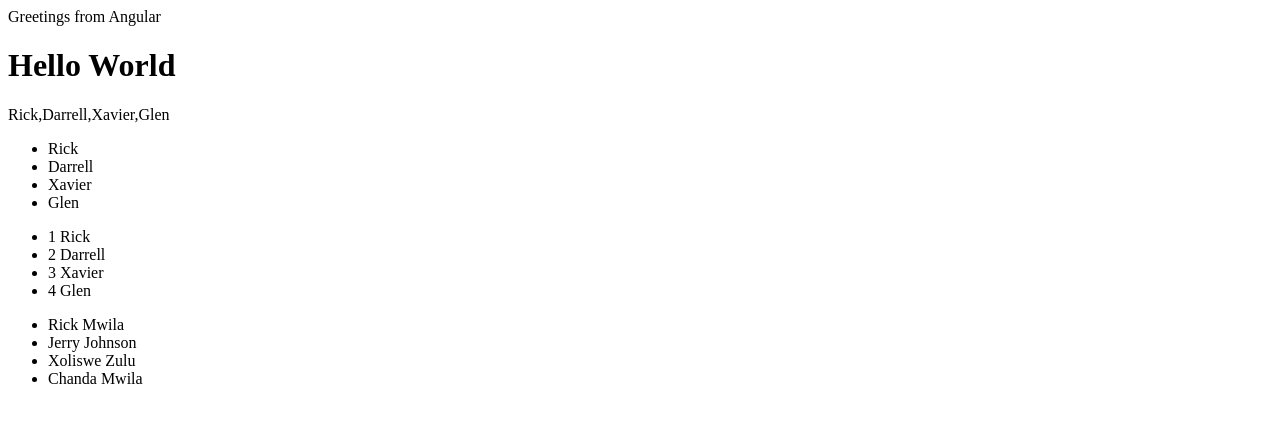
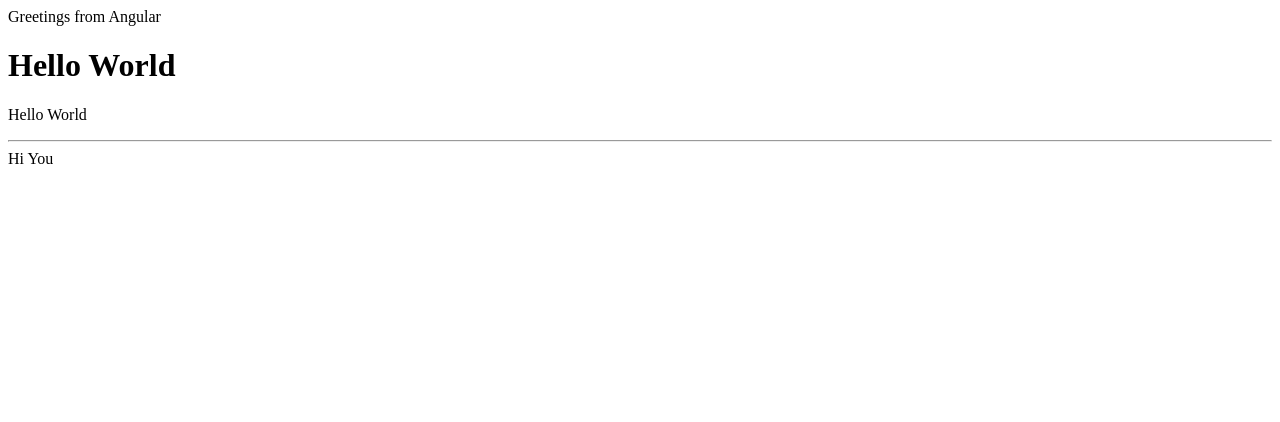
Before and after one commit to LukeMwila/Params-ActivatedRoute, an Angular app: page / in a window 1280 px wide. Shown: the top 422 px of the page. Built offline with nearby package versions, Linux system fonts and the light colour scheme.

Commit message:
Initial push

```diff
--- a/src/app/components/sandbox/sandbox.component.ts
+++ b/src/app/components/sandbox/sandbox.component.ts
@@ -3,48 +3,29 @@ import { Component } from '@angular/core';
 @Component({
     selector: 'sandbox',
     template: `
-        <h1>Hello World</h1>
-        {{ people }}
-        <ul>
-            <li *ngFor="let person of people">
-                {{person}}
-            </li>
-        </ul>
-        <ul>
-            <li *ngFor="let person of people; let i = index">
-                {{ i + 1 }} {{person}}
-            </li>
-        </ul>
-        <ul>
-            <li *ngFor="let person of people2">
-                {{person.firstName}} {{person.lastName}}
-            </li>
-        </ul>
+    <h1>Hello
+       <!--
+       <span *ngIf="showName">{{name}}</span>
+       <span *ngIf="!showName">World</span>
+       -->
+       <span *ngIf="showName; else noName">{{ name }}</span>
+       <ng-template #noName>World</ng-template>
+    </h1>
+    <p>Hello {{ showName ? name : 'World' }}</p>
+
+    <hr>
+
+    <div [ngSwitch]="greeting">
+        <div *ngSwitchCase="'1'">Hello World</div>
+        <div *ngSwitchCase="'2'">Hi You</div>
+        <div *ngSwitchCase="'3'">Hey Me</div>
+        <div *ngSwitchDefault>Sup</div>
+    </div>
     `
 })
 
 export class SandboxComponent{
-    people = ['Rick', 'Darrell', 'Carl', 'Glen'];
-    people2 = [
-        {
-            firstName: 'Rick',
-            lastName: 'Mwila'
-        },
-        {
-            firstName: 'Jerry',
-            lastName: 'Johnson'
-        },
-        {
-            firstName: 'Xoliswe',
-            lastName: 'Zulu'
-        },
-        {
-            firstName: 'Chanda',
-            lastName: 'Mwila'
-        }
-    ];
-
-    constructor(){
-        this.people[2] = 'Xavier';
-    }
+    name:string = 'John Doe';
+    showName:boolean = false;
+    greeting:number = 2;
 }
```
